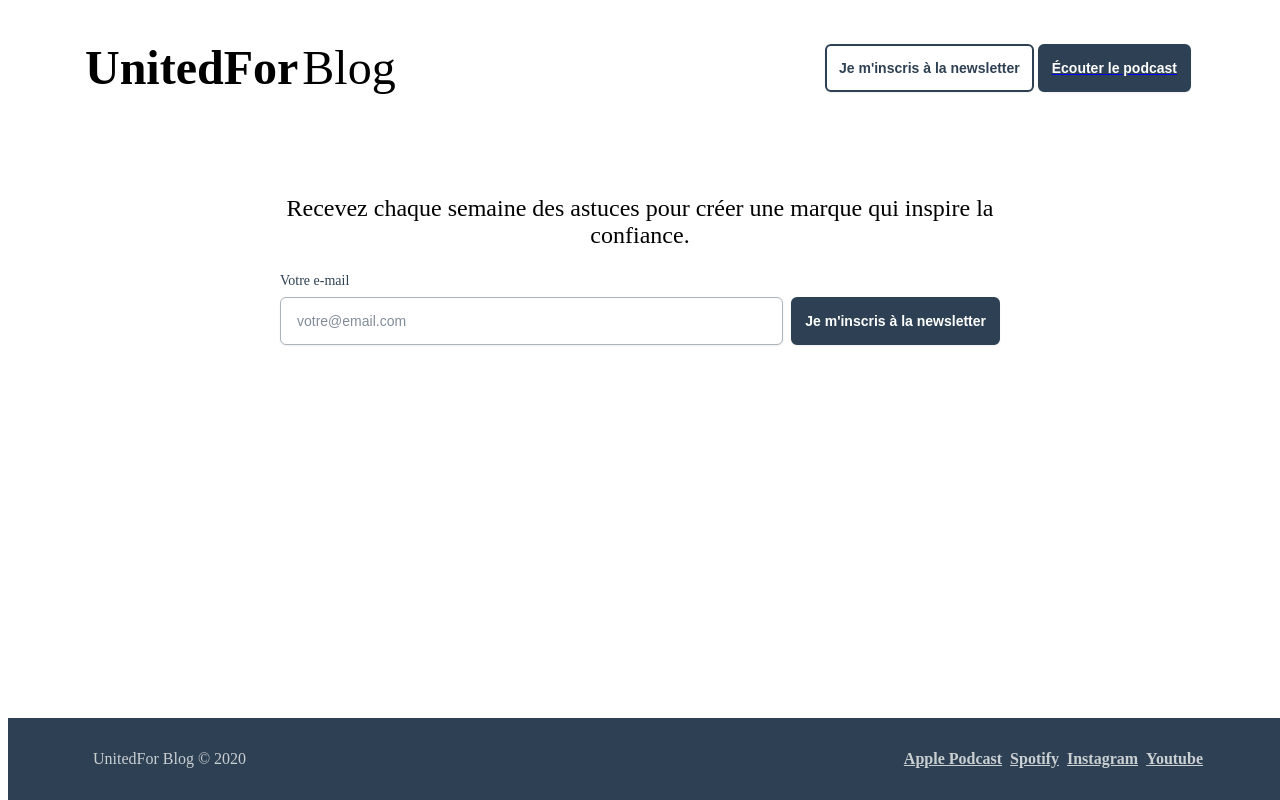
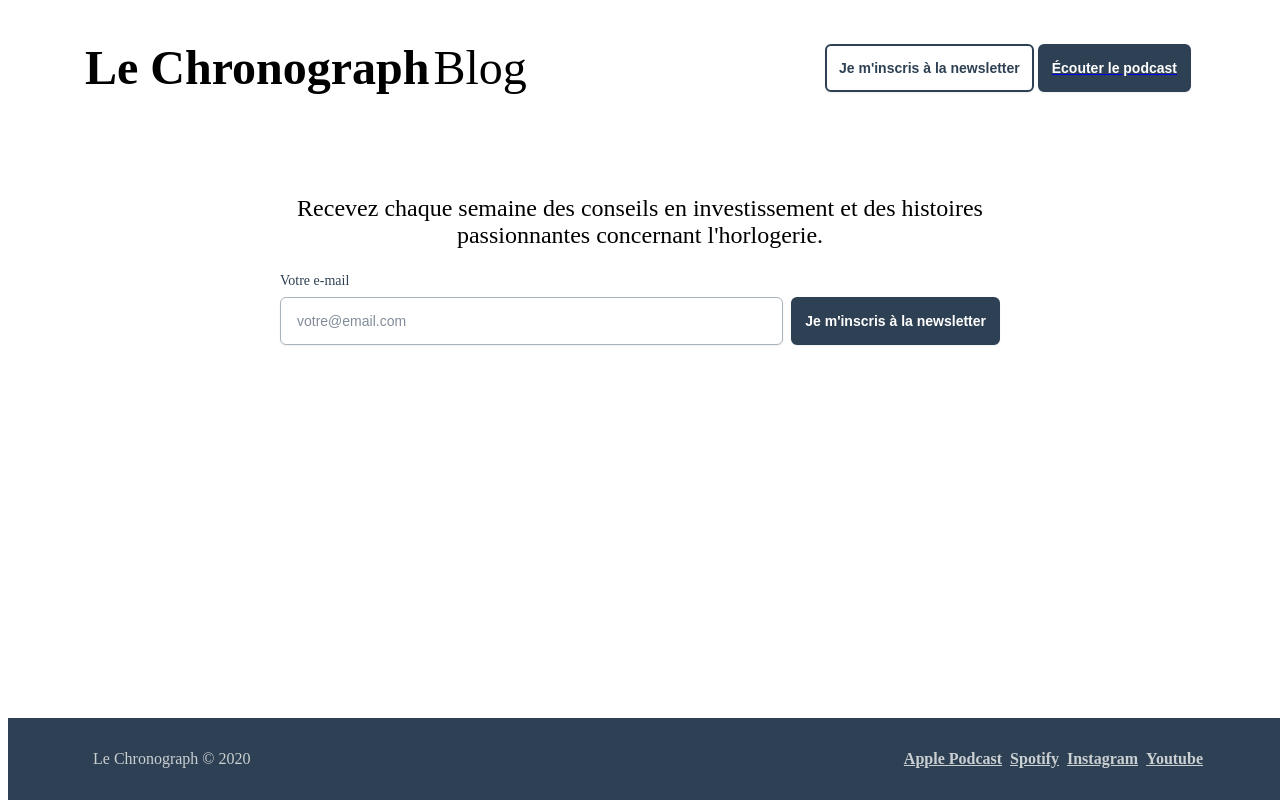
Before and after one commit to thanhtran0302/le-chronograph, a Next.js app: page /newsletter in a window 1280 px wide. Built offline with nearby package versions, Linux system fonts and the light colour scheme; a web font is replaced by a local one.

Commit message:
Turn UnitedFor into Le Chronograph

```diff
--- a/package.json
+++ b/package.json
@@ -17,6 +17,7 @@
     "@babel/core": "^7.12.3",
     "@svgr/webpack": "^5.4.0",
     "@types/airtable": "^0.8.1",
+    "@types/date-fns": "^2.6.0",
     "@types/node": "^14.14.7",
     "@types/nprogress": "^0.2.0",
     "@types/prismic-dom": "^2.1.1",
@@ -24,6 +25,7 @@
     "@types/styled-components": "^5.1.4",
     "airtable": "^0.10.1",
     "babel-plugin-styled-components": "^1.11.1",
+    "date-fns": "^2.16.1",
     "i18next": "^19.8.3",
     "isemail": "^3.2.0",
     "nprogress": "^0.2.0",
--- a/src/components/button/Button.tsx
+++ b/src/components/button/Button.tsx
@@ -4,7 +4,6 @@ import React, {
   ButtonHTMLAttributes,
   ReactElement
 } from 'react';
-import Loader from '../loader/Loader';
 import { ButtonLayout } from './Button.styles';
 
 export enum ButtonTypes {
--- a/src/components/footer/Footer.tsx
+++ b/src/components/footer/Footer.tsx
@@ -2,7 +2,6 @@ import React, { FC } from 'react';
 import { Container } from 'react-grid-system';
 import {
   APPLE_PODCAST,
-  BlogLabel,
   BlogName,
   COPY_RIGHT,
   INSTAGRAM,
@@ -22,7 +21,7 @@ const Footer: FC = () => (
     <Container>
       <FooterColumn style={{ width: '100%', maxWidth: 'auto' }} sm={8}>
         <div>
-          {BlogName} {BlogLabel} {COPY_RIGHT}
+          {BlogName} {COPY_RIGHT}
         </div>
         <SocialNetworks>
           <SocialNetwork>
--- a/src/components/newsletterModalContent/NewsletterModalContent.tsx
+++ b/src/components/newsletterModalContent/NewsletterModalContent.tsx
@@ -53,8 +53,8 @@ const NewsletterModalContent: FC = () => {
 
   return (
     <Fragment>
-      {isLoading && <Loader text={'Enregistrement en cours...'} />}
-      <NewsletterTitle>{t('receiveTipsToBuildBrand')}</NewsletterTitle>
+      {isLoading && <Loader text={t('savingEmail')} />}
+      <NewsletterTitle>{t('receiveTips')}</NewsletterTitle>
       <Layout onSubmit={onSubmit}>
         <Input
           type={InputTypes.EMAIL}
--- a/src/constants/common.ts
+++ b/src/constants/common.ts
@@ -1,4 +1,4 @@
-export const BlogName: string = 'UnitedFor';
+export const BlogName: string = 'Le Chronograph';
 export const BlogLabel: string = 'Blog';
 export const PRISMIC_ENDPOINT: string =
   (process.env.PRISMIC_ENDPOINT as string) || '';
--- a/src/locales/fr/common.json
+++ b/src/locales/fr/common.json
@@ -1,13 +1,14 @@
 {
   "all": "Tout",
-  "catchPhrase": "Une marque forte nous réunit et changer le monde pour le meilleur.<br />Retrouvez les astuces pour mieux construire votre marque.",
-  "createBrandThatPeopleLove": "Créez une marque que les gens aiment.",
+  "catchPhrase": "Histoire, investissement, marketing. <br />Découvrez le monde de la haute horlogerie sous un autre regard.",
+  "chooseYourWatch": "Parce qu'une montre est le seul bijou qu'un homme peut porter.",
   "emailPlaceholder": "votre@email.com",
   "inputEmailLabel": "Votre e-mail",
   "invalidEmail": "Le format de l'e-mail est incorrect.",
   "listenToPodcast": "Écouter le podcast",
   "newsletterSignUp": "Je m'inscris à la newsletter",
   "noPosts": "Il n'y a pas d'article. Revenez plus tard.",
-  "receiveTipsToBuildBrand": "Recevez chaque semaine des astuces pour créer une marque qui inspire la confiance.",
+  "receiveTips": "Recevez chaque semaine des conseils en investissement et des histoires passionnantes concernant l'horlogerie.",
+  "savingEmail": "Enregistrement en cours...",
   "successEmail": "Merci de votre inscription !"
 }
--- a/src/pages/_app.tsx
+++ b/src/pages/_app.tsx
@@ -36,7 +36,7 @@ const CustomApp: FC<AppProps> = ({ Component, pageProps }) => {
         <meta name="viewport" content="initial-scale=1.0, width=device-width" />
       </Head>
       {createModal({
-        title: t('createBrandThatPeopleLove'),
+        title: t('chooseYourWatch'),
         content: <NewsletterModalContent />
       })}
       <Container
```
Also changed, not shown: src/components/singlePost/SinglePost.tsx (+8 -1 lines), 1 other file (tests, documents, lock files or other folders).
